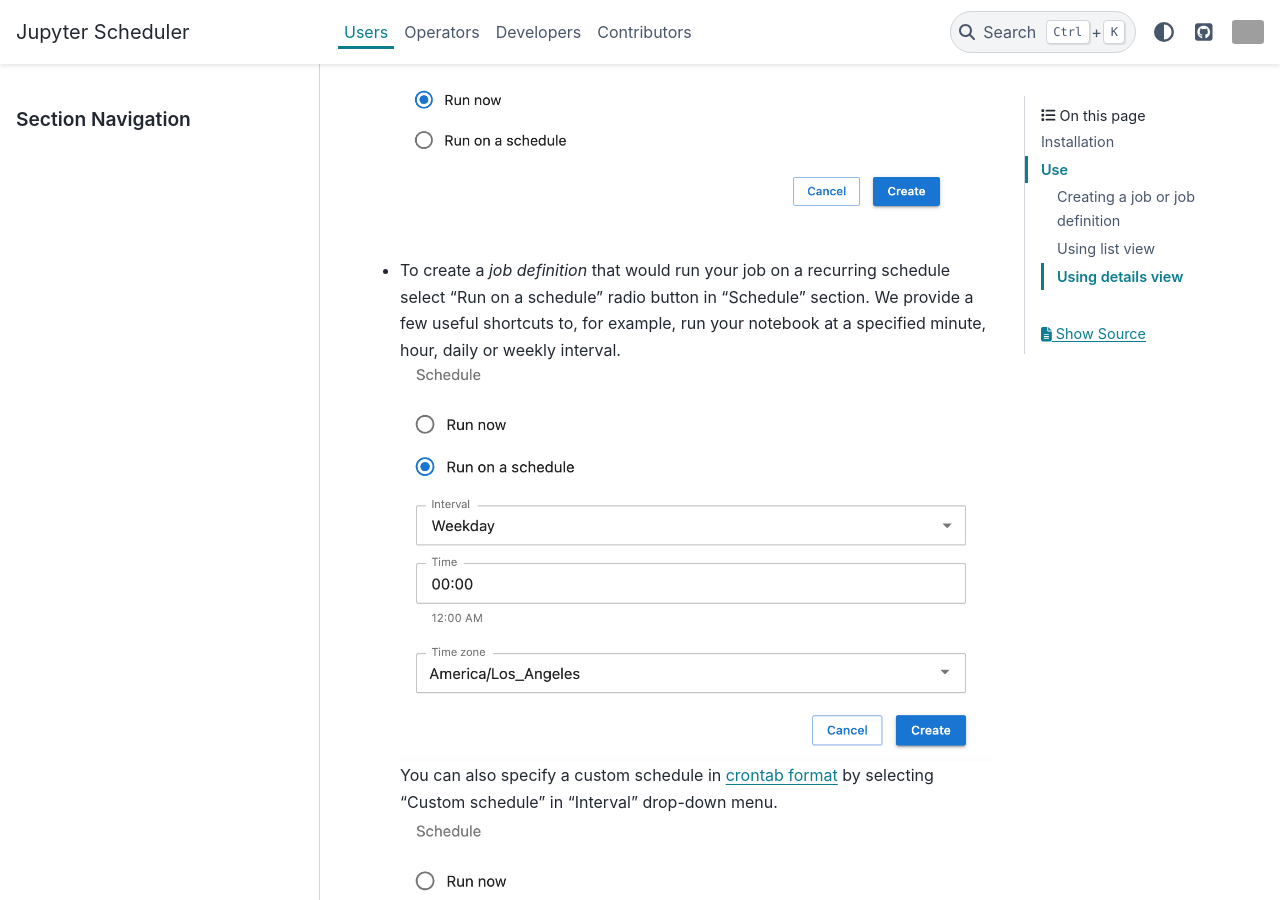
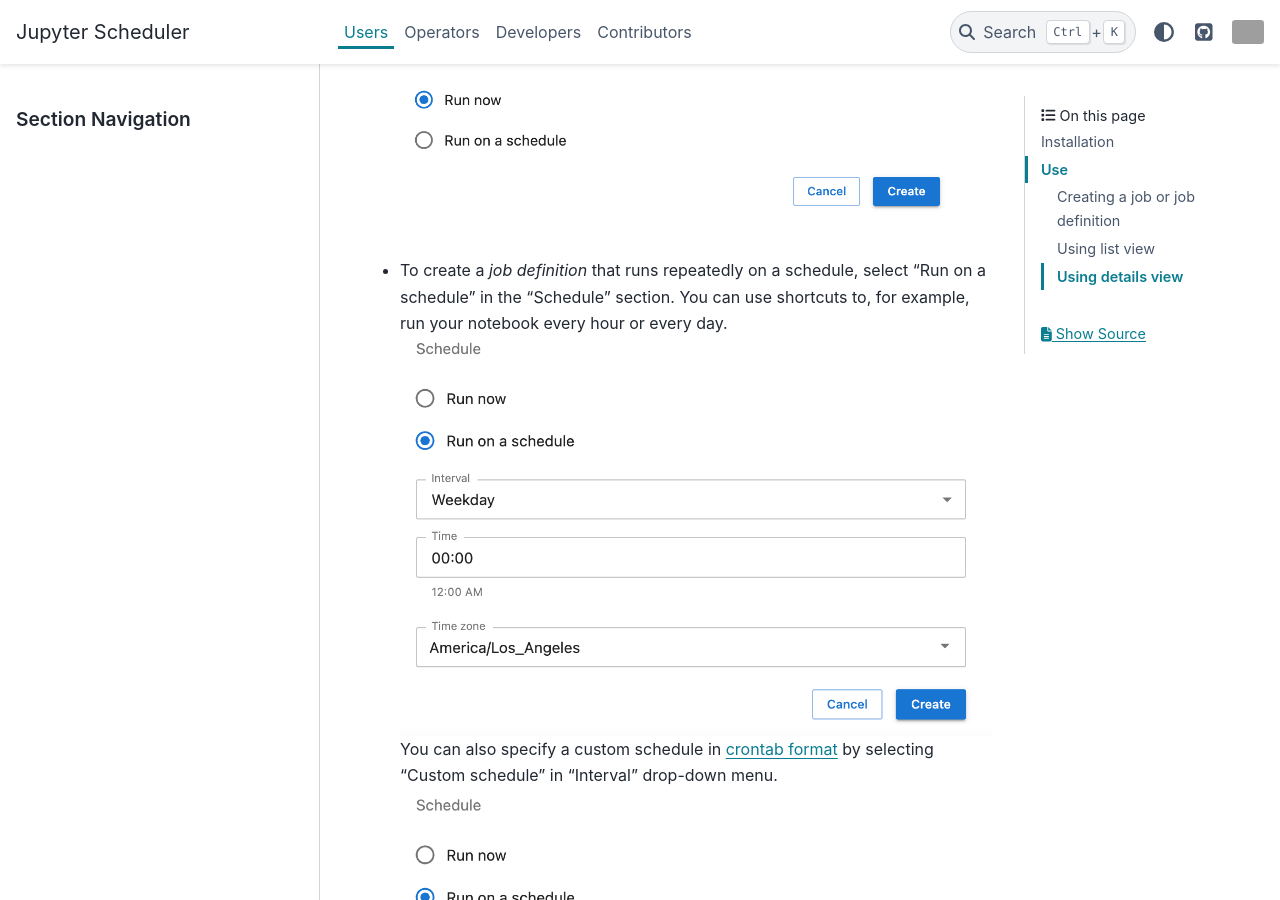
Before and after one commit to jupyter-server/jupyter-scheduler, a Sphinx documentation site: the page built from docs/users/index.md, in a window 1280 px wide and 900 px high, scrolled down 2273 px. Built offline with Sphinx 7.4.7 and the PyData theme 0.15.4, drawn with Linux system fonts in a browser that asks for light colours; grey boxes are pictures that could not be loaded.

Commit message:
Update docs/users/index.md
Co-authored-by: Jason Weill <93281816+jweill-aws@users.noreply.github.com>

```diff
--- a/docs/users/index.md
+++ b/docs/users/index.md
@@ -42,7 +42,7 @@
    - To create a *job*, select "Run now" in the "Schedule" section, and click "Create".
    !["Create Job Form"](./images/create_job_form.png)
 
-   - To create a *job definition* that would run your job on a recurring schedule select “Run on a schedule” radio button in "Schedule" section. We provide a few useful shortcuts to, for example, run your notebook at a specified minute, hour, daily or weekly interval.
+   - To create a *job definition* that runs repeatedly on a schedule, select "Run on a schedule" in the "Schedule" section. You can use shortcuts to, for example, run your notebook every hour or every day.
    !["Run on schedule"](./images/run_on_schedule.png)
    You can also specify a custom schedule in [crontab format](https://www.man7.org/linux/man-pages/man5/crontab.5.html) by selecting "Custom schedule" in "Interval" drop-down menu.
    !["Custom schedule option"](./images/custom_schedule.png)
```
